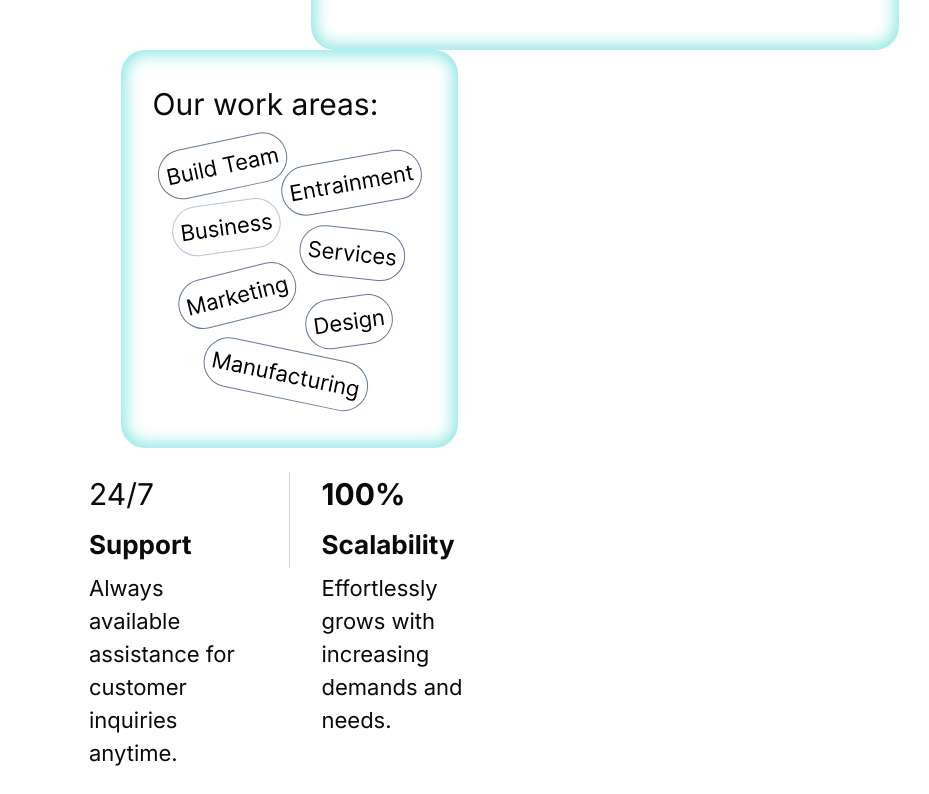
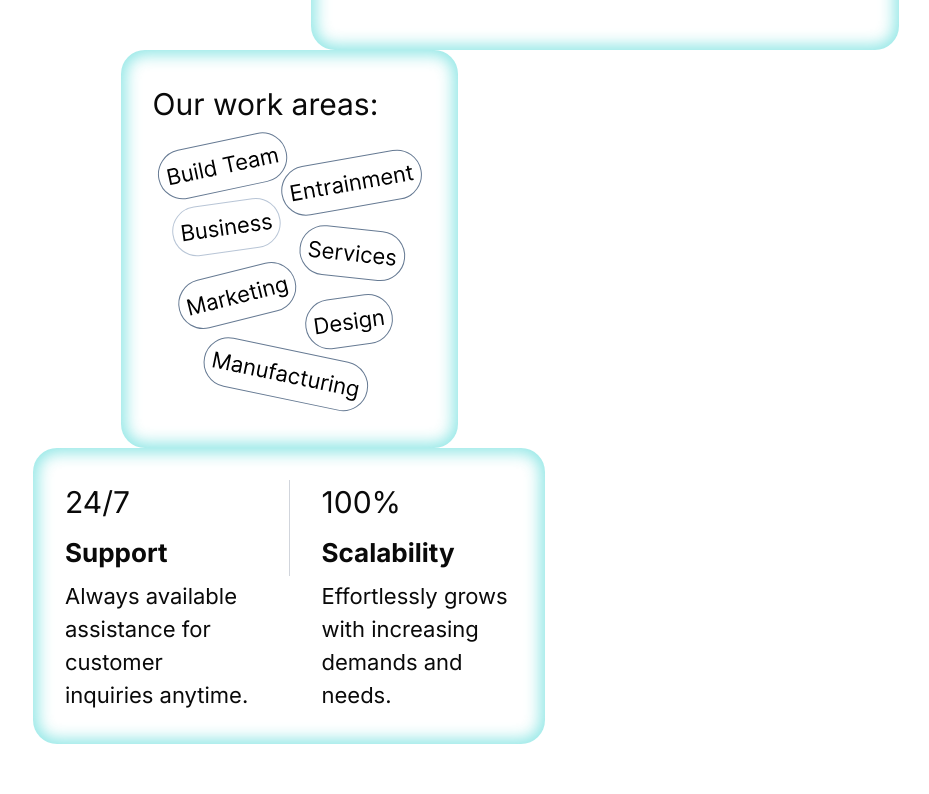
Before and after one commit to Roshen-Perera/ceylon-developers-portfolio, a Next.js app: page /about in a window 1280 px wide. Shown: the part 2839-3633 px from the top of the page, without its empty margins (351-1280 px from the left). After the commit the page ends 3583 px from the top, so only its background shows below. Built offline with nearby package versions, Linux system fonts and the light colour scheme.

Commit message:
Refactor SupportAndScalability component: enhance styling with padding, border radius, and box shadow

```diff
--- a/components/supportAndScalability.tsx
+++ b/components/supportAndScalability.tsx
@@ -2,7 +2,10 @@ import React from 'react'
 
 const SupportAndScalability = () => {
   return (
-    <div className="flex items-start gap-8 p-6 bg-white max-w-md">
+    <div
+      className="flex items-start gap-8 p-8 rounded-[24px] bg-white max-w-lg"
+      style={{ boxShadow: "0px 0px 15px 5px #17CDCA78 inset" }}
+    >
       <div className="flex-1">
         <div className="text-[30px] mb-2">24/7</div>
         <h3 className="text-[26px] font-bold  mb-2">Support</h3>
@@ -12,7 +15,7 @@ const SupportAndScalability = () => {
       </div>
       <div className="w-px h-24 bg-gray-300"></div>
       <div className="flex-1">
-        <div className="text-[30px] font-bold mb-2">100%</div>
+        <div className="text-[30px] mb-2">100%</div>
         <h3 className="text-[26px] font-bold mb-2">Scalability</h3>
         <p className="text-[22px]">
           Effortlessly grows with increasing demands and needs.
```
